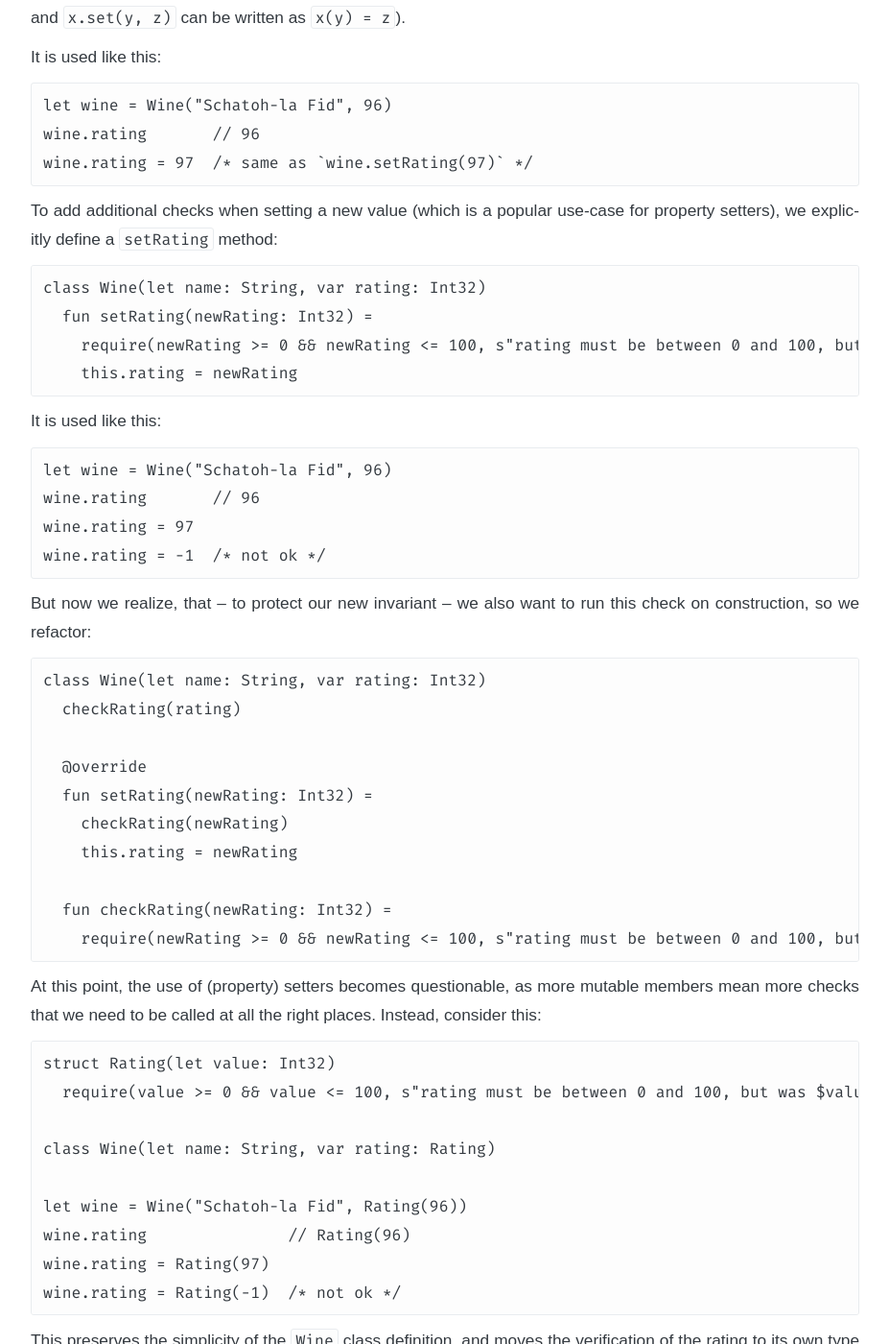
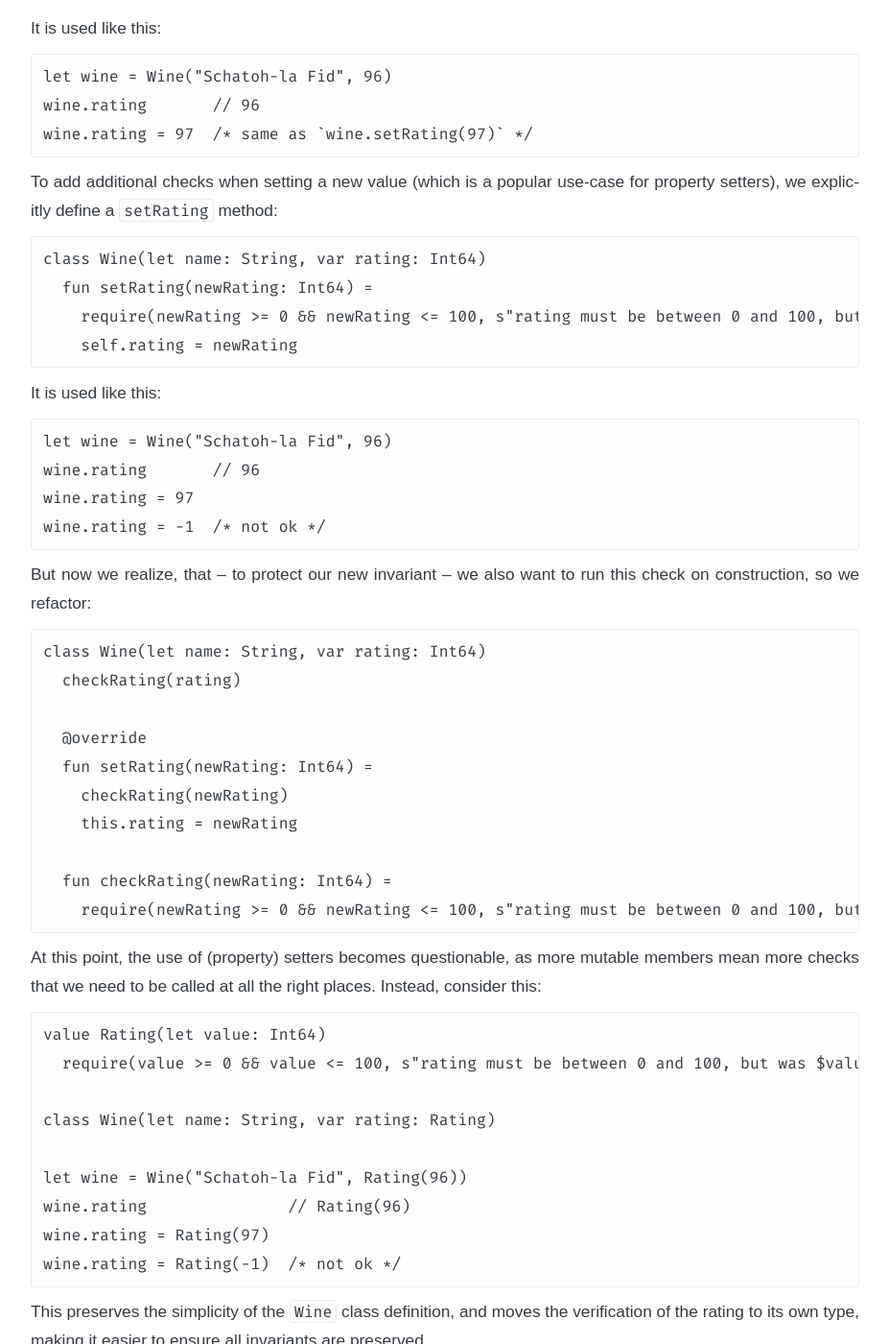
Before and after one commit to soc/soc.me, a Jekyll site: the page built from _languages/fields-methods-properties-pick-two.md, in a window 1280 px wide and 1400 px high, scrolled down 3682 px. Shown: the whole window at 96% size, without its empty margins (176-1103 px from the left). Built offline with Jekyll 4.4.1, drawn with Linux system fonts in a browser that asks for light colours; some web fonts are replaced; some of the changed text lies outside the part shown.

Commit message:
improve wording and examples in properties article

````diff
--- a/_languages/fields-methods-properties-pick-two.md
+++ b/_languages/fields-methods-properties-pick-two.md
@@ -5,7 +5,7 @@
 redirect_from: "languages/stop-building-languages-with-properties"
 ---
 
-_**TL;DR:** Properties are a hack employed to retrofit "nice" syntax into languages that already shipped with fields and methods. Instead, design language rules for fields and methods that get deliver the same (or more) benefits – at a lower price!_
+_**TL;DR:** Properties are a hack employed to retrofit "nice" syntax into languages that already shipped with fields and methods. Instead, design the language to deliver the same (or more) benefits with fields!
 
 #### Why do properties exist?
 
@@ -99,18 +99,18 @@
 class Person(name: String)
   @private
   let _name: String = name
-  fun name: String = this._name
+  fun name: String = self._name
   ... /* other methods, as in the last example */
 ```
 
-If the `Person` class definition is changed to contain two fields and one method ...
+If the `Person` class definition was now changed to contain two fields and one method ...
 
 ```
 class Person(let firstName: String, let lastName: String)
   fun name: String = this.firstName + " " + this.lastName
 ```
 
-... the usage stays the same, despite the implementation changing completely:
+... there should not be a need to change callers:
 
 ```
 let person = Person("Jane", "Doe")
@@ -128,21 +128,21 @@
 let's review an example that demonstrates how property setters can also be replaced with fields and functions:
 
 ```
-class Wine(let name: String, var rating: Int32)
+class Wine(let name: String, var rating: In64)
 ```
 
 As a mental model, a desugared encoding of `Wine`'s `rating` variable could look like this:
 
 ```
-class Wine(let name: String, rating: Int32)
+class Wine(let name: String, rating: Int64)
   @private
-  let _rating: Int32 = rating
-  fun rating: Int32 = this._rating
-  fun setRating(newRating: Int32) = this._rating = newRating
+  var _rating: Int64 = rating
+  fun rating: Int64 = self._rating
+  fun setRating(newRating: Int64) = self._rating = newRating
 ```
 
-We use `setRating`, but instead of special property syntax `set;` or a `@setter("rating")` annotation,
-we define some slight syntactic sugar for methods starting with `set`:
+Instead of a special property syntax like `set;` or a `@setter("rating")` annotation,
+it's possible to define some slight syntactic sugar for methods starting with `set`:
 
 > `x.setY(z)` can be written as `x.y = z`
 
@@ -161,10 +161,10 @@
 we explicitly define a `setRating` method:
 
 ```
-class Wine(let name: String, var rating: Int32)
-  fun setRating(newRating: Int32) =
+class Wine(let name: String, var rating: Int64)
+  fun setRating(newRating: Int64) =
     require(newRating >= 0 && newRating <= 100, s"rating must be between 0 and 100, but was $newRating")
-    this.rating = newRating
+    self.rating = newRating
 ```
 
 It is used like this:
@@ -180,15 +180,15 @@
 so we refactor:
 
 ```
-class Wine(let name: String, var rating: Int32)
+class Wine(let name: String, var rating: Int64)
   checkRating(rating)
 
   @override
-  fun setRating(newRating: Int32) =
+  fun setRating(newRating: Int64) =
     checkRating(newRating)
     this.rating = newRating
 
-  fun checkRating(newRating: Int32) =
+  fun checkRating(newRating: Int64) =
     require(newRating >= 0 && newRating <= 100, s"rating must be between 0 and 100, but was $newRating")
 ```
 
@@ -196,7 +196,7 @@
 checks that we need to be called at all the right places. Instead, consider this:
 
 ```
-struct Rating(let value: Int32)
+value Rating(let value: Int64)
   require(value >= 0 && value <= 100, s"rating must be between 0 and 100, but was $value")
 
 class Wine(let name: String, var rating: Rating)
@@ -208,7 +208,7 @@
 ```
 
 This preserves the simplicity of the `Wine` class definition, and moves the verification of the rating
-to its own type that makes it trivial to ensure all invariants are preserved.
+to its own type, making it easier to ensure all invariants are preserved.
 
 #### What about method references?
 
@@ -235,7 +235,7 @@
 2. Explicit lambda syntax
 
     Instead of dealing with type inference and ambiguity, `person.firstName` could be specified to always evaluate,
-    using a lambda for `bar`.
+    requiring the use of a lambda for `bar`.
     ```
     fun bar(f: () => String) = ...
     bar(() => person.firstName)
@@ -243,13 +243,13 @@
 
 3. Reference syntax
 
-    Specific syntax could be introduced to create references from methods:
+    Special syntax could be introduced to create references from methods:
     ```
     fun bar(f: () => String) = ...
     bar(person::firstName)
     ```
     This approach is especially interesting if the language has other program elements for which a "reference" syntax
-    could also be beneficial and could replace special constructs like Java's `String.class` or C#'s `typeof(String)`.
+    could also be beneficial, as it could replace special constructs like Java's `String.class` or C#'s `typeof(String)`.
 
 #### Coda
 
````
